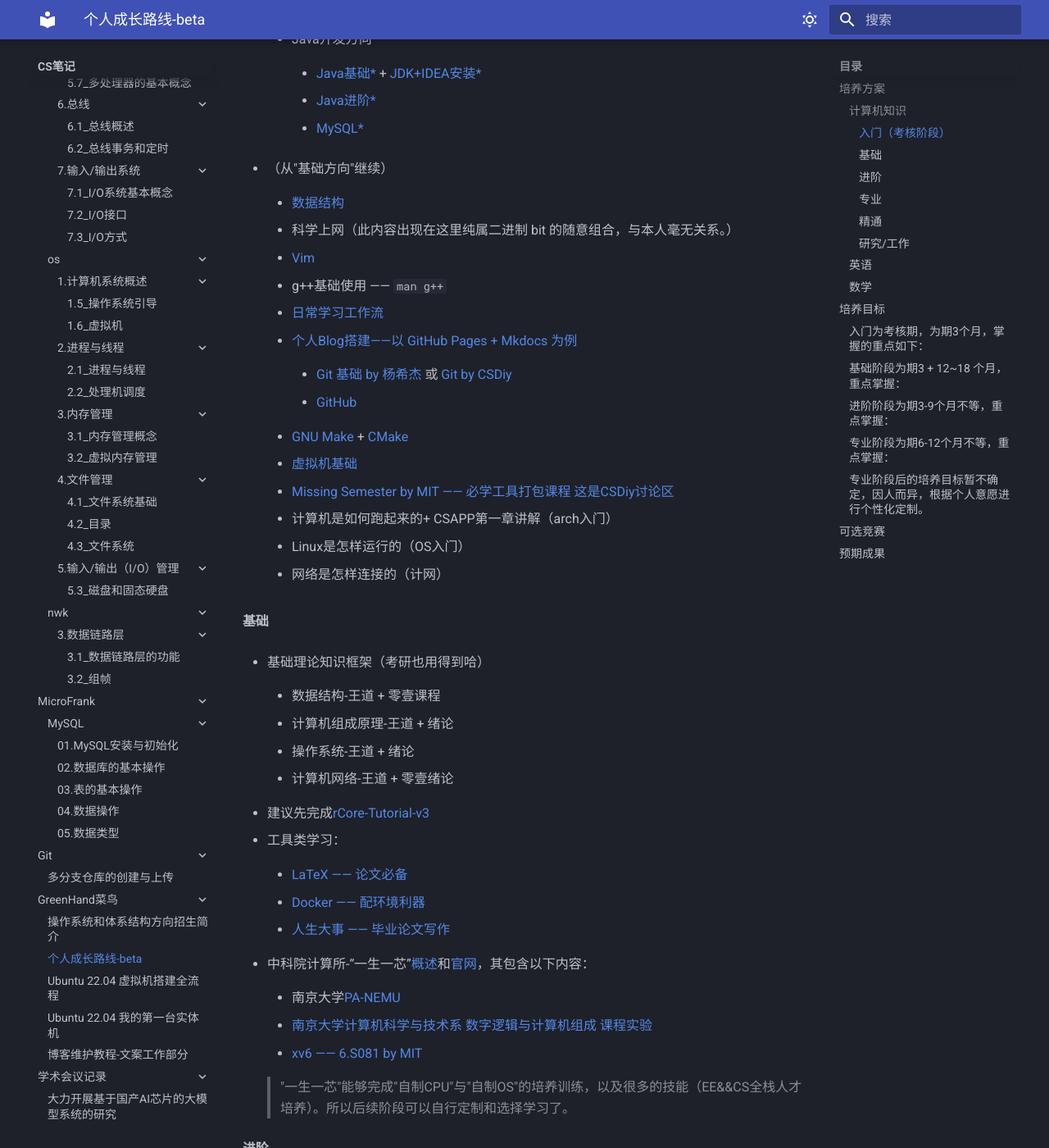
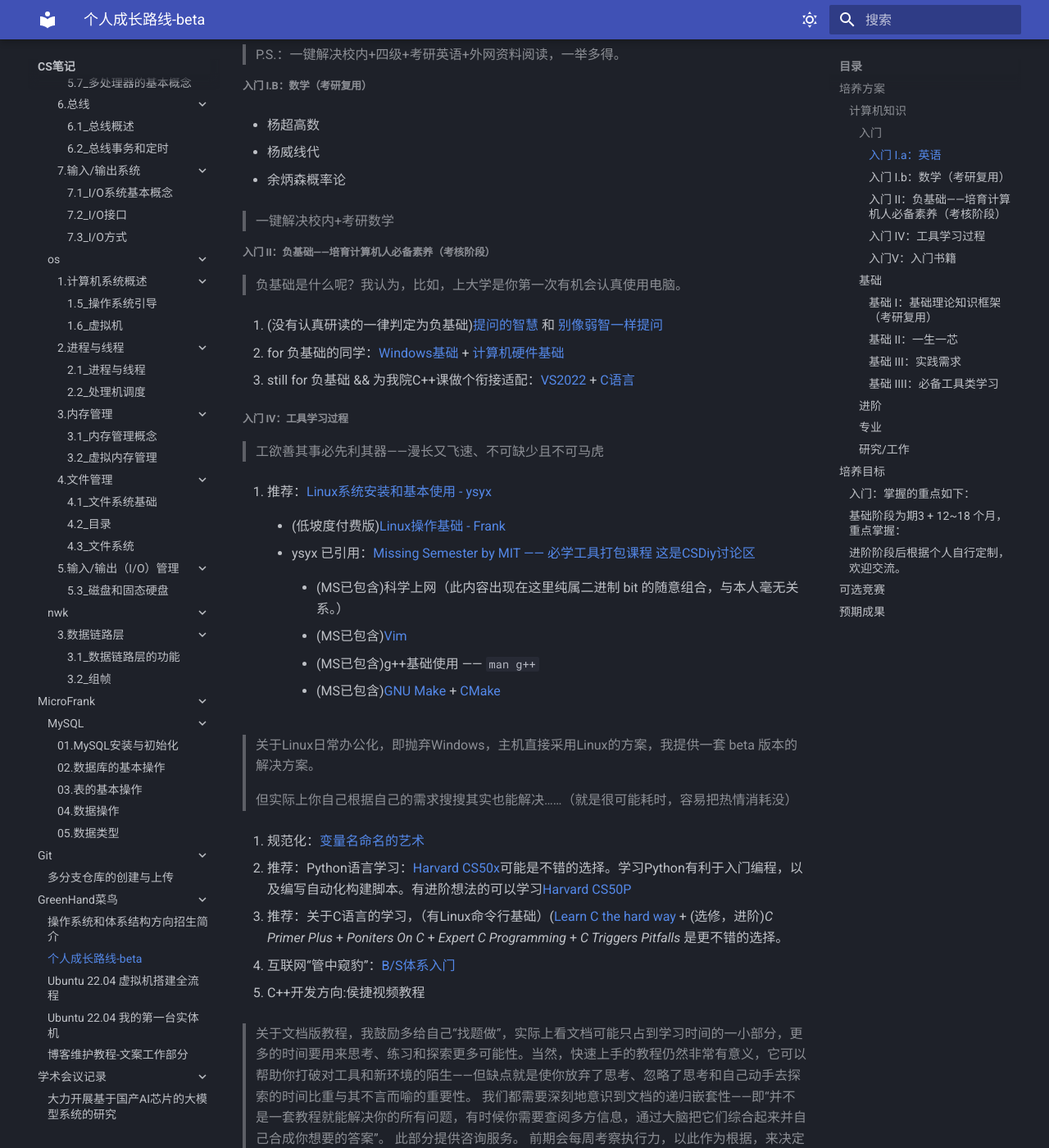
Before and after one commit to Haohahahaha/cs, an MkDocs documentation site: the page built from docs/greenhand/fertile/fertile.md, in a window 1280 px wide and 1400 px high, scrolled down 864 px. Shown: the whole window at 82% size. Built offline with MkDocs 1.6.1 and Material for MkDocs 9.7.7, drawn with Linux system fonts in a browser that asks for light colours; some of the changed text lies outside the part shown.

Commit message:
2023-09-01_00:13:30 update

```diff
--- a/docs/greenhand/fertile/fertile.md
+++ b/docs/greenhand/fertile/fertile.md
@@ -1,74 +1,119 @@
 # 个人成长路线-beta
 
+> 20230831更新：替换付费课的必修属性，将其替换为开放的课程。
+>
 > 20230701更新：将数学和英语糅进总体的学习规划中，并加入“一生一芯”计划的学习（同时整合原有计划内路线）。
 
 ## 培养方案
 
 > What I can help：
 >
+> 1. 通过了解个人的情况，帮助你分析得出 `更为低坡度的学习方案` + `更科学和合理得到预期管理`
+>
 > 1. 根据问题/想法，给出未知的核心搜索关键词（但chatGPT会做的比我更好）；
 >
 > 2. 帮助更容易地、更高效地学习，而非解答实际问题。
 
+> 通过下面的阅读，你会发现，我们定制个人方案主要的方法是OKR。
+>
+> 我们团队管理也采用了OKR。
+
 ### 计算机知识
 
-#### 入门（考核阶段）
+#### 入门
 
-- [提问的智慧](https://github.com/ryanhanwu/How-To-Ask-Questions-The-Smart-Way/blob/master/README-zh_CN.md) 和 [别像弱智一样提问](https://github.com/tangx/Stop-Ask-Questions-The-Stupid-Ways/blob/master/README.md)
+##### 入门 I.a：英语
 
-- [Windows基础](https://www.bilibili.com/video/BV1vR4y1Q7iF) + [计算机硬件基础](https://www.bilibili.com/video/BV1TL4y1N7ZM)
+- 在遇到大量英文资料之前，至少过完一遍考研大纲5600（时长根据具体情况因人而异，要尽快），之后每日坚持打卡
 
-- [VS2022](https://www.bilibili.com/video/BV1Xt411g7jT)
+- Better：精读文章(入门期间没精力也正常，但是后面有精力了就要做了)
 
-- [C语言](https://www.bilibili.com/video/BV1qE411d7Zx) + [变量名命名的艺术](https://www.bilibili.com/video/BV1X64y1o7EZ)。关于C语言的学习，[Learn C the hard way](https://www.cntofu.com/book/25/index.html) + *C Primer Plus* + *Poniters On C* + *Expert C Programming* + *C Triggers Pitfalls* 是更不错的选择。
+> P.S.：一键解决校内+四级+考研英语+外网资料阅读，一举多得。
 
-    - 基础方向：
+##### 入门 I.b：数学（考研复用）
 
-        - [B/S体系入门*](https://www.bilibili.com/video/BV1d7411p7RF)
+- 杨超高数
 
-        - [Linux操作基础*](https://www.bilibili.com/video/BV18U4y1W7av)
+- 杨威线代
 
-    - Java开发方向
+- 余炳森概率论
 
-        - [Java基础*](https://www.bilibili.com/video/BV1QE411g7gi) + [JDK+IDEA安装*](https://www.bilibili.com/video/BV1U7411z7ut)
+> 一键解决校内+考研数学
 
-        - [Java进阶*](https://www.yuque.com/frank-93a7b/fuck/lbz01b)
+##### 入门 II：负基础——培育计算机人必备素养（考核阶段）
 
-        - [MySQL*](https://www.bilibili.com/video/BV18i4y187i3)
+> 负基础是什么呢？我认为，比如，上大学是你第一次有机会认真使用电脑。
 
-- （从"基础方向"继续）
+1. (没有认真研读的一律判定为负基础)[提问的智慧](https://github.com/ryanhanwu/How-To-Ask-Questions-The-Smart-Way/blob/master/README-zh_CN.md) 和 [别像弱智一样提问](https://github.com/tangx/Stop-Ask-Questions-The-Stupid-Ways/blob/master/README.md)
 
-    - [数据结构](https://www.bilibili.com/video/BV1t14y1G7wn)
+2. for 负基础的同学：[Windows基础](https://www.bilibili.com/video/BV1vR4y1Q7iF) + [计算机硬件基础](https://www.bilibili.com/video/BV1TL4y1N7ZM)
 
-    - 科学上网（此内容出现在这里纯属二进制 bit 的随意组合，与本人毫无关系。）
+3. still for 负基础 && 为我院C++课做个衔接适配：[VS2022](https://www.bilibili.com/video/BV1Xt411g7jT) + [C语言](https://www.bilibili.com/video/BV1qE411d7Zx)
 
-    - [Vim](https://csdiy.wiki/%E5%BF%85%E5%AD%A6%E5%B7%A5%E5%85%B7/Vim/)
+##### 入门 IV：工具学习过程
 
-    - g++基础使用 —— `man g++`
+> 工欲善其事必先利其器——漫长又飞速、不可缺少且不可马虎
 
-    - [日常学习工作流](https://csdiy.wiki/%E5%BF%85%E5%AD%A6%E5%B7%A5%E5%85%B7/workflow/)
+1. 推荐：[Linux系统安装和基本使用 - ysyx](https://ysyx.oscc.cc/docs/2306/prestudy/0.2.html)
 
-    - [个人Blog搭建——以 GitHub Pages + Mkdocs 为例](https://www.bilibili.com/video/BV1hL4y1w72r)
+    - (低坡度付费版)[Linux操作基础 - Frank](https://www.bilibili.com/video/BV18U4y1W7av)
 
-        - [Git 基础 by 杨希杰](https://www.bilibili.com/video/BV1eh411v7gt) 或 [Git by CSDiy](https://csdiy.wiki/%E5%BF%85%E5%AD%A6%E5%B7%A5%E5%85%B7/Git/)
+    - ysyx 已引用：[Missing Semester by MIT —— 必学工具打包课程](https://missing-semester-cn.github.io/) [这是CSDiy讨论区](https://csdiy.wiki/%E7%BC%96%E7%A8%8B%E5%85%A5%E9%97%A8/MIT-Missing-Semester/)
 
-        - [GitHub](https://csdiy.wiki/%E5%BF%85%E5%AD%A6%E5%B7%A5%E5%85%B7/GitHub/)
+        - (MS已包含)科学上网（此内容出现在这里纯属二进制 bit 的随意组合，与本人毫无关系。）
 
-    - [GNU Make](https://csdiy.wiki/%E5%BF%85%E5%AD%A6%E5%B7%A5%E5%85%B7/GNU_Make/) + [CMake](https://csdiy.wiki/%E5%BF%85%E5%AD%A6%E5%B7%A5%E5%85%B7/CMake/)
+        - (MS已包含)[Vim](https://csdiy.wiki/%E5%BF%85%E5%AD%A6%E5%B7%A5%E5%85%B7/Vim/)
 
-    - [虚拟机基础](https://www.bilibili.com/video/BV1t741167UB)
+        - (MS已包含)g++基础使用 —— `man g++`
 
-    - [Missing Semester by MIT —— 必学工具打包课程](https://missing-semester-cn.github.io/) [这是CSDiy讨论区](https://csdiy.wiki/%E7%BC%96%E7%A8%8B%E5%85%A5%E9%97%A8/MIT-Missing-Semester/)
+        - (MS已包含)[GNU Make](https://csdiy.wiki/%E5%BF%85%E5%AD%A6%E5%B7%A5%E5%85%B7/GNU_Make/) + [CMake](https://csdiy.wiki/%E5%BF%85%E5%AD%A6%E5%B7%A5%E5%85%B7/CMake/)
 
-    - 计算机是如何跑起来的+ CSAPP第一章讲解（arch入门）
+> 关于Linux日常办公化，即抛弃Windows，主机直接采用Linux的方案，我提供一套 beta 版本的解决方案。
+>
+> 但实际上你自己根据自己的需求搜搜其实也能解决……（就是很可能耗时，容易把热情消耗没）
 
-    - Linux是怎样运行的（OS入门）
+2. 规范化：[变量名命名的艺术](https://www.bilibili.com/video/BV1X64y1o7EZ)
 
-    - 网络是怎样连接的（计网）
+3. 推荐：Python语言学习：[Harvard CS50x](https://csdiy.wiki/%E7%BC%96%E7%A8%8B%E5%85%A5%E9%97%A8/CS50/)可能是不错的选择。学习Python有利于入门编程，以及编写自动化构建脚本。有进阶想法的可以学习[Harvard CS50P](https://csdiy.wiki/%E7%BC%96%E7%A8%8B%E5%85%A5%E9%97%A8/CS50P/)
+
+4. 推荐：关于C语言的学习，（有Linux命令行基础）([Learn C the hard way](https://www.cntofu.com/book/25/index.html) + (选修，进阶)*C Primer Plus* + *Poniters On C* + *Expert C Programming* + *C Triggers Pitfalls* 是更不错的选择。
+
+5. 互联网“管中窥豹”：[B/S体系入门](https://www.bilibili.com/video/BV1d7411p7RF)
+
+6. C++开发方向:侯捷视频教程
+
+> 关于文档版教程，我鼓励多给自己“找题做”，实际上看文档可能只占到学习时间的一小部分，更多的时间要用来思考、练习和探索更多可能性。当然，快速上手的教程仍然非常有意义，它可以帮助你打破对工具和新环境的陌生——但缺点就是使你放弃了思考、忽略了思考和自己动手去探索的时间比重与其不言而喻的重要性。
+> 我们都需要深刻地意识到文档的递归嵌套性——即“并不是一套教程就能解决你的所有问题，有时候你需要查阅多方信息，通过大脑把它们综合起来并自己合成你想要的答案”。
+> 此部分提供咨询服务。
+> 前期会每周考察执行力，以此作为根据，来决定是否需要来实验室攒够所需的学习时间。
+
+> 从下面开始，英语就变得异常重要了，毕竟当你有了一定英文水平之后，“睁眼看世界”，你会发现太多太多的精品课程等待你去学习和探索。所以我建议在这之前，把考研单词用墨墨至少全部过完一遍。
+
+7. (提供成熟的解决方案)[个人Blog搭建——以 GitHub Pages + Mkdocs 为例](https://www.bilibili.com/video/BV1hL4y1w72r)
+
+    - (MS已包含)[Git 基础 by 杨希杰](https://www.bilibili.com/video/BV1eh411v7gt) 或 [Git by CSDiy](https://csdiy.wiki/%E5%BF%85%E5%AD%A6%E5%B7%A5%E5%85%B7/Git/)
+
+    - (MS已包含)[GitHub](https://csdiy.wiki/%E5%BF%85%E5%AD%A6%E5%B7%A5%E5%85%B7/GitHub/)
+
+    - (**探索版**)[日常学习工作流](https://csdiy.wiki/%E5%BF%85%E5%AD%A6%E5%B7%A5%E5%85%B7/workflow/)
+
+8. [虚拟机基础](https://www.bilibili.com/video/BV1t741167UB)
+
+##### 入门V：入门书籍
+
+- 编码——隐匿在计算机软硬件背后的语言（计组初探）
+
+- 计算机是如何跑起来的
+
+- Linux是怎样运行的（OS入门）
+
+- 网络是怎样连接的（计网）
+
+> 这些书籍资源，如果你喜欢纸质版，自己去买；如果你喜欢电子资源（比如用iPad看），自己去找；找不到再来找我（别忘了《提问的智慧》）。
 
 #### 基础
 
-- 基础理论知识框架（考研也用得到哈）
+##### 基础 I：基础理论知识框架（考研复用）
 
     - 数据结构-王道 + 零壹课程
 
@@ -78,17 +123,11 @@
 
     - 计算机网络-王道 + 零壹绪论
 
-- 建议先完成[rCore-Tutorial-v3](http://rcore-os.cn/rCore-Tutorial-Book-v3/)
+- 更推荐的数据结构课程：[MIT 6.006](https://csdiy.wiki/%E6%95%B0%E6%8D%AE%E7%BB%93%E6%9E%84%E4%B8%8E%E7%AE%97%E6%B3%95/6.006/)
 
-- 工具类学习：
+	- 数据结构进阶 [MIT 6.046](https://csdiy.wiki/%E6%95%B0%E6%8D%AE%E7%BB%93%E6%9E%84%E4%B8%8E%E7%AE%97%E6%B3%95/6.046/)
 
-    - [LaTeX —— 论文必备](https://csdiy.wiki/%E5%BF%85%E5%AD%A6%E5%B7%A5%E5%85%B7/LaTeX/)
-
-    - [Docker —— 配环境利器](https://csdiy.wiki/%E5%BF%85%E5%AD%A6%E5%B7%A5%E5%85%B7/Docker/)
-
-    - [人生大事 —— 毕业论文写作](https://csdiy.wiki/%E5%BF%85%E5%AD%A6%E5%B7%A5%E5%85%B7/thesis/)
-
-
+##### 基础 II：一生一芯
 
 - 中科院计算所-“一生一芯”[概述](https://ysyx.oscc.cc/docs/about/intro/overview.html)和[官网](https://ysyx.oscc.cc/)，其包含以下内容：
 
@@ -100,7 +139,21 @@
 
     > "一生一芯"能够完成"自制CPU"与"自制OS"的培养训练，以及很多的技能（EE&&CS全栈人才培养）。所以后续阶段可以自行定制和选择学习了。
 
+##### 基础 III：实践需求
+
+- 建议完成[rCore-Tutorial-v3](http://rcore-os.cn/rCore-Tutorial-Book-v3/)
+
+##### 基础 IIII：必备工具类学习
+
+- [LaTeX —— 论文必备](https://csdiy.wiki/%E5%BF%85%E5%AD%A6%E5%B7%A5%E5%85%B7/LaTeX/)
+
+- （可忽略，前面在学习Linux系统的时候已经接触过了）[Docker —— 配环境利器](https://csdiy.wiki/%E5%BF%85%E5%AD%A6%E5%B7%A5%E5%85%B7/Docker/)
+
+- [人生大事 —— 毕业论文写作](https://csdiy.wiki/%E5%BF%85%E5%AD%A6%E5%B7%A5%E5%85%B7/thesis/)
+
 #### 进阶
+
+> 这里就几乎都是英文了。
 
 - [计算机网络 —— CS144 by StandFord](https://cs144.github.io/)
 
@@ -132,7 +185,11 @@
 
 #### 专业
 
-此阶段着重进行专业书籍的阅读学习，但鉴于以上课程的教科书已包含很大一部分，故不列确定书单，下面书单仅供参考，包含上面课程的部分教科书：
+此阶段着重进行专业书籍和专业课程的学习，但鉴于以上课程的教科书已包含很大一部分，故不列确定书单，下面书单仅供参考。
+
+此处专业课程我没有提供，需要以后讨论和自行寻找。
+
+包含上面课程的部分教科书：
 
 - 深入理解操作系统（CSAPP）
 
@@ -172,10 +229,6 @@
 
 未来根据需要增减挑选。
 
-#### 精通
-
-更多的专业书籍，各细分方向各有不同，故省略不列举。
-
 #### 研究/工作
 
 - 论文复现
@@ -187,57 +240,37 @@
     - [Google Summer of Code](https://summerofcode.withgoogle.com/)
 
 
-### 英语
-
-- 一个月内过完一遍考研大纲5600（时长根据具体情况因人而异，要尽快），之后每日坚持打卡
-
-- 精读文章
-
-> 一键解决校内+四级+考研英语+外网资料阅读，一举多得。
-
-### 数学
-
-- 杨超高数
-
-- 杨威线代
-
-- 余炳森概率论
-
-> 一键解决校内+考研数学
-
 ## 培养目标
 
-### 入门为考核期，为期3个月，掌握的重点如下：
+### 入门：掌握的重点如下：
 
+> 入门 II 为考核，转正考核期为每学年上学期（适用人群：大一新生）。
+>
 > 如果通过，则继续学习；若不通过，可根据学生意愿选择是否完成入门学习。
 
-1. 计算机思维；
+1. 通识入门素养；
 
-2. 计算机编程与文档的工具使用。
+2. 计算机素养；
+
+3. 编程、查阅文档、工具使用，完善个人工作流；
+
+4. 理论知识入门；
 
 > 过了入门阶段之后，个人可根据自身情况和意愿，选择是否利用寒暑假来进行学习。
+>
+> 其实学上头了，不用说也就学下去了；不过我也蛮同意“假期就是要休息”这样的观点的(因为我也懒，我也想休息，哈哈)。
 
 ### 基础阶段为期3 + `12~18` 个月，重点掌握：
 
-1. 正式完善个人工作流；
+1. 计算机基础理论知识；
 
-2. 操作系统的实现；
+2. **坚持**完成"一生一芯"培养方案；
 
-3. **坚持**完成"一生一芯"培养方案。
+3. 操作系统的实现。
 
-### 进阶阶段为期3-9个月不等，重点掌握：
+4. 必备工具学习
 
-1. 计算机基础知识的基本完善；
-
-2. 操作系统/体系结构知识的持续深入学习。
-
-### 专业阶段为期6-12个月不等，重点掌握：
-
-1. 补全前几个阶段的经典教科书的学习；
-
-2. 选择一个方向进行深造。
-
-### 专业阶段后的培养目标暂不确定，因人而异，根据个人意愿进行个性化定制。
+### 进阶阶段后根据个人自行定制，欢迎交流。
 
 ## 可选竞赛
 
@@ -249,15 +282,11 @@
 
 ## 预期成果
 
-个人可实现成果（难度由低到高）：
+有望实现的成果：
 
-- 深入理解计算机系统知识（产出高质量个人笔记博客）；
+- 一生一芯相关成果
 
-- 复现rCore；
-
-- 复现NEMU；
-
-- 自己动手完成一个OS/CPU/DB（含升级和个性化定制）；
+- 基于rCore自制OS
 
 - 考研取得理想的成绩，继续深造；
 
```
